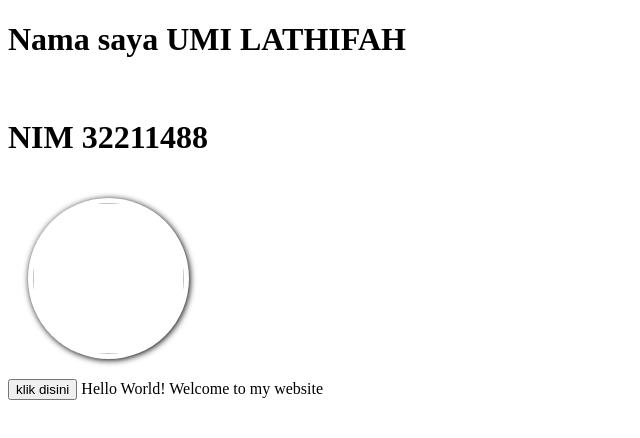
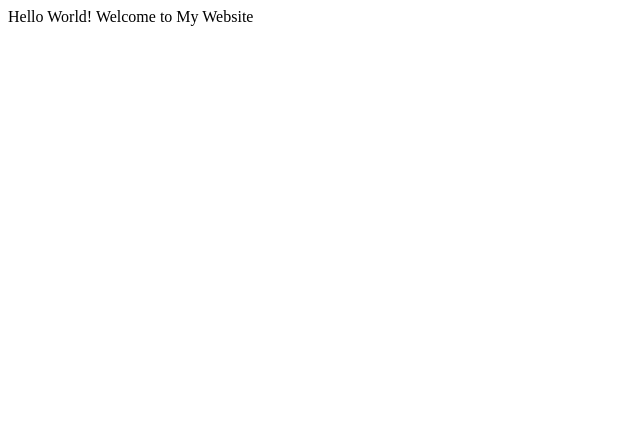
Before and after one commit to UmiLathifah06/UmiLathifah06.github.io, a plain HTML site: page index.html in a window 1280 px wide. Shown: the whole page, without its empty margins (0-640 px from the left). Drawn offline with Linux system fonts and the light colour scheme.

Commit message:
Add files via upload

```diff
--- a/index.html
+++ b/index.html
@@ -1,43 +1 @@
-<!DOCTYPE html>
-<html>
-<head>
-    <meta charset="utf-8">
-    <meta name="viewport" content="width=device-width, initial-scale=1">
-    <title>my profile</title>
-    <style type="text/css">
-        h1{
-            color: black;
-            cursor: pointer;
-            transition: 0.2s;
-        }
-        img{
-            width: 4cm;
-            border-radius: 50%;
-            width: 4cm;
-            height: 4cm;
-            object-fit: cover;
-            box-shadow: 1px 1px 6px black;
-            padding: 5px;
-            background: white;
-            transition: .2s;
-            margin: 20px;
-            opacity: 65%
-            white: 50px;
-    	}
-
-        img:hover{
-            transform: scale(1.2);
-            opacity: 100%;
-            box-shadow: 1px 1px 6px red;
-    </style>
- </head>
- <body>
-      <h1>Nama saya UMI LATHIFAH</h1><br>
-      <h1>NIM 32211488</h1>
-      <img src="umi.jpeg"><br>
-      <button onclick="alert('hello world javascript!')">klik disini</button>
-</body>
-</html>
-
-
-      Hello World! Welcome to my website
+Hello World! Welcome to My Website
```
